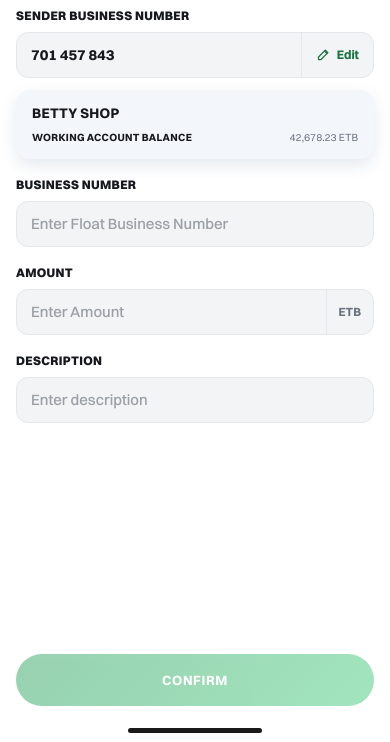
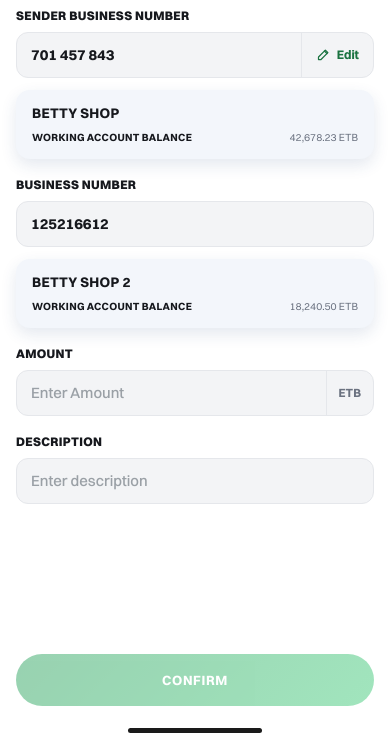
Before and after one commit to Hakevesc/merchant-portal, a plain HTML site: page Merchant Lite App/df-form.html in a window 390 px wide. Shown: the part 102-844 px from the top of the page. Drawn offline with Linux system fonts and the light colour scheme.

Commit message:
feat(mobile): fixed receiving business number in Distribute Float
Co-Authored-By: Claude Opus 5.5 <noreply@anthropic.com>

```diff
--- a/Merchant Lite App/df-form.html
+++ b/Merchant Lite App/df-form.html
@@ -44,7 +44,7 @@
 
     <div class="field-label">Business number</div>
     <div class="field" id="receiverField">
-      <input id="receiver" inputmode="numeric" autocomplete="off" placeholder="Enter Float Business Number">
+      <input id="receiver" readonly aria-readonly="true" tabindex="-1">
     </div>
     <div id="receiverInfo"></div>
 
@@ -74,7 +74,9 @@
   /* The sender starts as the merchant's own business. */
   if (!d.sender) d.sender = DF.HOME;
   $('sender').value = DF.spaced(d.sender);
-  $('receiver').value = d.receiver || '';
+  /* The receiving business is fixed, not chosen. */
+  d.receiver = DF.RECEIVER;
+  $('receiver').value = d.receiver;
   $('amount').value = d.amount || '';
   $('description').value = d.description || '';
 
@@ -122,7 +124,6 @@
   $('sender').addEventListener('input', function () { this.value = DF.spaced(DF.digits(this.value).slice(0, 9)); render(); });
   $('sender').addEventListener('blur', settle);
   $('sender').addEventListener('keydown', function (e) { if (e.key === 'Enter') this.blur(); });
-  $('receiver').addEventListener('input', function () { this.value = DF.digits(this.value).slice(0, 9); render(); });
   /* mousedown would blur the field first and flip the button before the click lands. */
   $('senderEdit').addEventListener('mousedown', function (e) { e.preventDefault(); });
   $('senderEdit').onclick = function () {
--- a/Merchant Lite App/df.js
+++ b/Merchant Lite App/df.js
@@ -59,9 +59,10 @@ window.DF = (function () {
   }
   function last() { return read(LAST_KEY); }
 
-  /* The merchant's own business, the default sender. */
-  var HOME = '701457843';
+  /* The merchant's own business (default sender) and the business that
+     receives the float, which is fixed. */
+  var HOME = '701457843', RECEIVER = '125216612';
 
-  return { ORG: ORG, HOME: HOME, digits: digits, lookup: lookup, spaced: spaced, initials: initials,
+  return { ORG: ORG, HOME: HOME, RECEIVER: RECEIVER, digits: digits, lookup: lookup, spaced: spaced, initials: initials,
     getDraft: getDraft, saveDraft: saveDraft, problems: problems, complete: complete, last: last };
 })();
```
Also changed, not shown: Merchant Lite App/df-confirm.html (+1 -1 lines).
